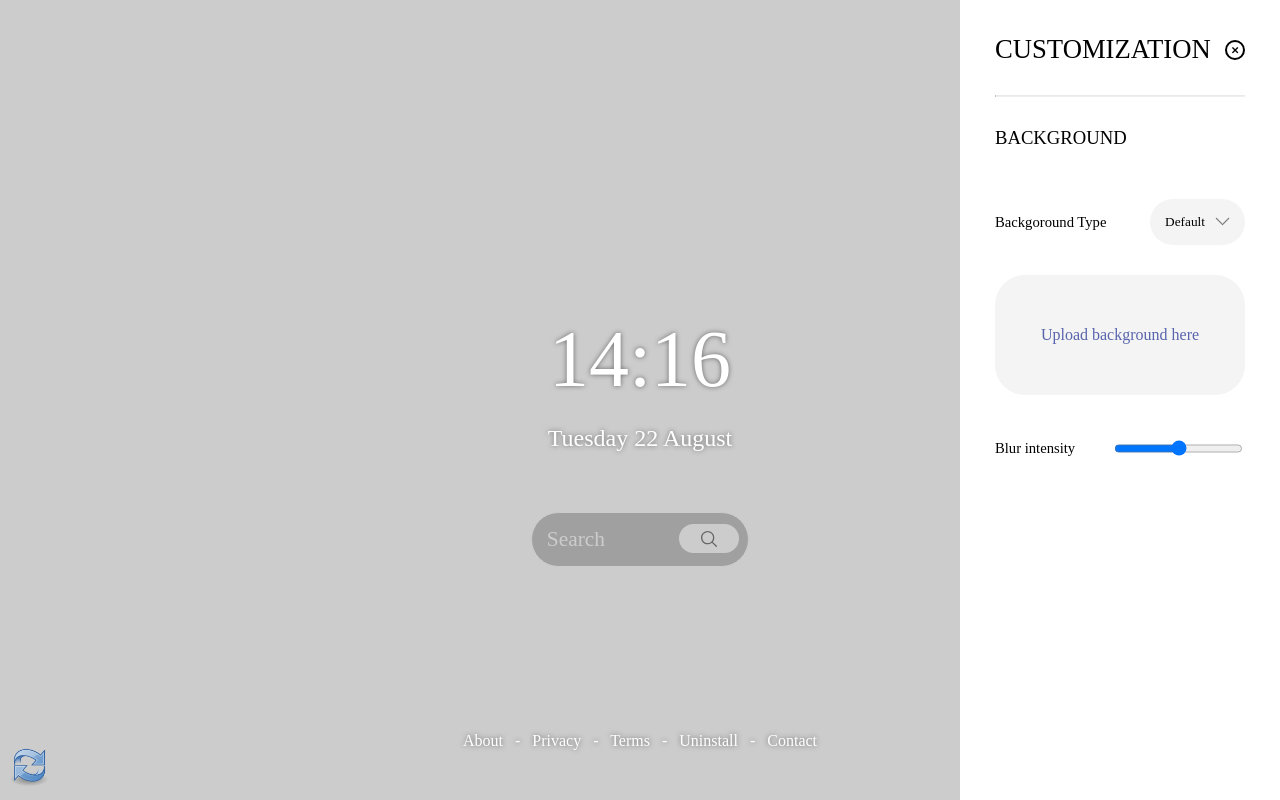
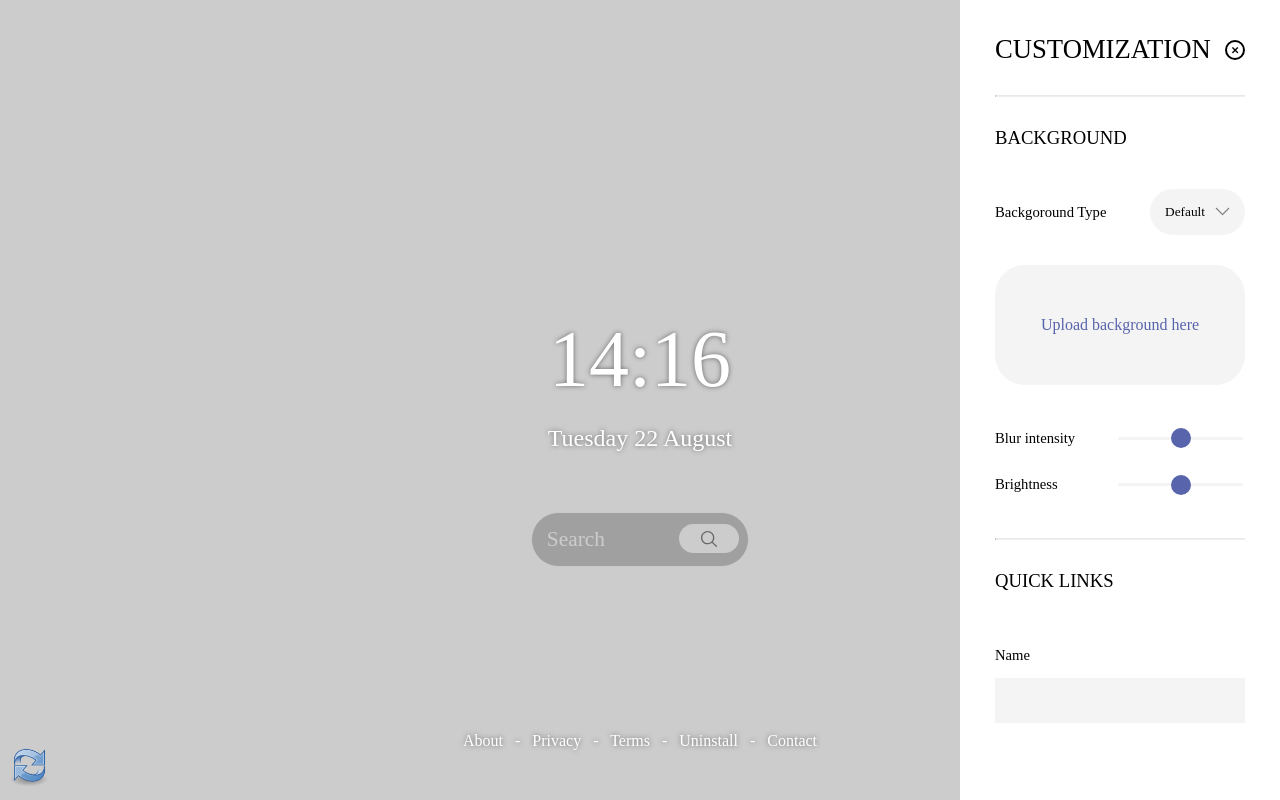
Before and after one commit to Ika1009/Workstation-plus, a browser extension: page WorkStation+ Extension/newTab.html in a window 1280 px wide. Drawn offline with Linux system fonts and the light colour scheme; no server answers; some icons are missing; a web font is replaced by a local one.

Commit message:
Customization mid progress opet

```diff
--- a/WorkStation+ Extension/newTab.css
+++ b/WorkStation+ Extension/newTab.css
@@ -643,7 +643,7 @@ ul.itemAction li:hover {
 .customizeBackgroundTitle {
     font-size: 14pt;
     text-shadow: none;
-    margin-bottom: 50px;
+    margin-bottom: 40px;
 }
 
 .customizeBgS1 {
@@ -691,18 +691,53 @@ ul.itemAction li:hover {
     cursor: pointer;
 }
 
-.customizeBgSlider1 {
+.customizeBgSlider {
     display: flex;
     justify-content: space-between;
     font-size: 11pt;
     text-shadow: none;
 }
 
-.backgroundSlider1 {
+.backgroundSlider {
     box-shadow: none;
+    height: 3px;
+    width: 50%;
+    align-self: center;
+    -webkit-appearance: none;
+    outline: none;
+    background: #f4f4f4;
+    border-radius: 2px;
 }
 
-.customizeLine1 {
+.backgroundSlider::-webkit-slider-thumb {
+    -webkit-appearance: none;
+    width: 20px;
+    height: 20px;
+    border-radius: 50%;
+    background-color: #5864ac;
+    cursor: pointer;
+}
+
+.backgroundSlider::-webkit-progress-value {
+    background-color: red;
+}
+
+.customizeTextInput {
+    display: grid;
+    font-size: 11pt;
+    text-shadow: none;
+}
+
+.customizeInput {
+    border: none;
+    outline: none;
+    width: 100%;
+    height: 45px;
+    background-color: #f4f4f4;
+    justify-self: center;
+}
+
+.customizeLine {
     margin: 30px 0 30px 0;
 }
 
--- a/WorkStation+ Extension/newTab.html
+++ b/WorkStation+ Extension/newTab.html
@@ -46,7 +46,7 @@
               <button class="customizeButtonExit">&#10005;</button>
           </div>
 
-          <div class="customizeLine1"><hr style="border-top: 1px solid #e9e9e9;"/></div>
+          <div class="customizeLine"><hr style="border-top: 1px solid #e9e9e9;" /></div>
 
           <div class="customizeBackgroundTitle">
               <p>BACKGROUND</p>
@@ -58,9 +58,23 @@
           <div class="uploadBackground">
               <button class="uploadBgButton">Upload background here</button>
           </div>
-          <div class="customizeBgSlider1">
+          <div class="customizeBgSlider">
               <p>Blur intensity</p>
-              <input class="BackgroundSlider1" type="range"/>
+              <input type="range" class="backgroundSlider" />
+          </div>
+          <div class="customizeBgSlider">
+              <p>Brightness</p>
+              <input type="range" class="backgroundSlider" />
+          </div>
+
+          <div class="customizeLine"><hr style="border-top: 1px solid #e9e9e9;" /></div>
+
+          <div class="customizeBackgroundTitle">
+              <p>QUICK LINKS</p>
+          </div>
+          <div class="customizeTextInput">
+              <p>Name</p>
+              <input class="customizeInput"/>
           </div>
 
           <div></div>
```
